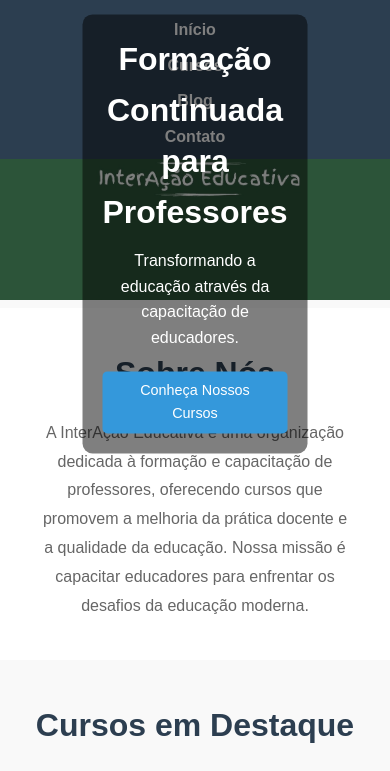
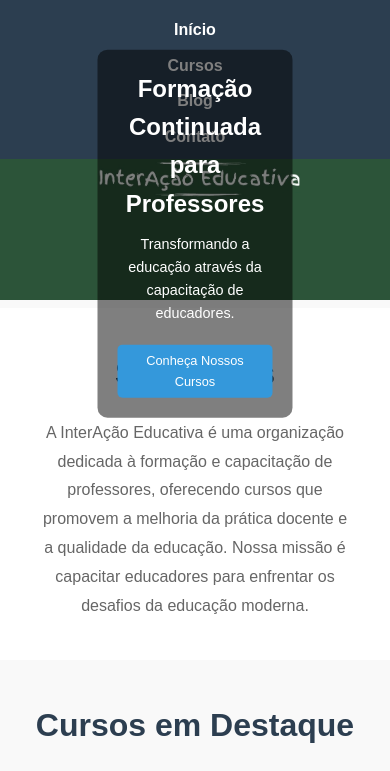
Before and after one commit to lilcrazylil/InterAcaoEducativa, a plain HTML site: page index.html in a window 390 px wide. Shown: the part 73-844 px from the top of the page. Drawn offline with Linux system fonts and the light colour scheme; files whose address does not match are found by name.

Commit message:
Update styles.css
Ajustes

```diff
--- a/styles.css
+++ b/styles.css
@@ -1114,3 +1114,71 @@
 .btn:hover {
     background-color: #2980b9;
 }
+/* Estilo do banner */
+.banner {
+    position: relative;
+    text-align: center;
+}
+
+.banner img {
+    width: 100%;
+    height: auto;
+}
+
+.banner-text {
+    position: absolute;
+    top: 50%;
+    left: 50%;
+    transform: translate(-50%, -50%);
+    color: #fff;
+    background-color: rgba(0, 0, 0, 0.5);
+    padding: 20px;
+    border-radius: 10px;
+    max-width: 90%; /* Limita a largura do texto */
+}
+
+.banner-text h1 {
+    font-size: 2.5em;
+    margin-bottom: 10px;
+}
+
+.banner-text p {
+    font-size: 1.2em;
+    margin-bottom: 20px;
+}
+
+.banner-text .btn {
+    font-size: 1em;
+    padding: 10px 20px;
+}
+
+/* Ajustes para telas menores */
+@media (max-width: 768px) {
+    .banner-text h1 {
+        font-size: 1.8em; /* Reduz o tamanho do título */
+    }
+
+    .banner-text p {
+        font-size: 1em; /* Reduz o tamanho do parágrafo */
+    }
+
+    .banner-text .btn {
+        font-size: 0.9em; /* Reduz o tamanho do botão */
+        padding: 8px 16px;
+    }
+}
+
+@media (max-width: 480px) {
+    .banner-text h1 {
+        font-size: 1.5em; /* Título ainda menor para celulares pequenos */
+    }
+
+    .banner-text p {
+        font-size: 0.9em; /* Parágrafo ainda menor para celulares pequenos */
+    }
+
+    .banner-text .btn {
+        font-size: 0.8em; /* Botão ainda menor para celulares pequenos */
+        padding: 6px 12px;
+    }
+}
```
